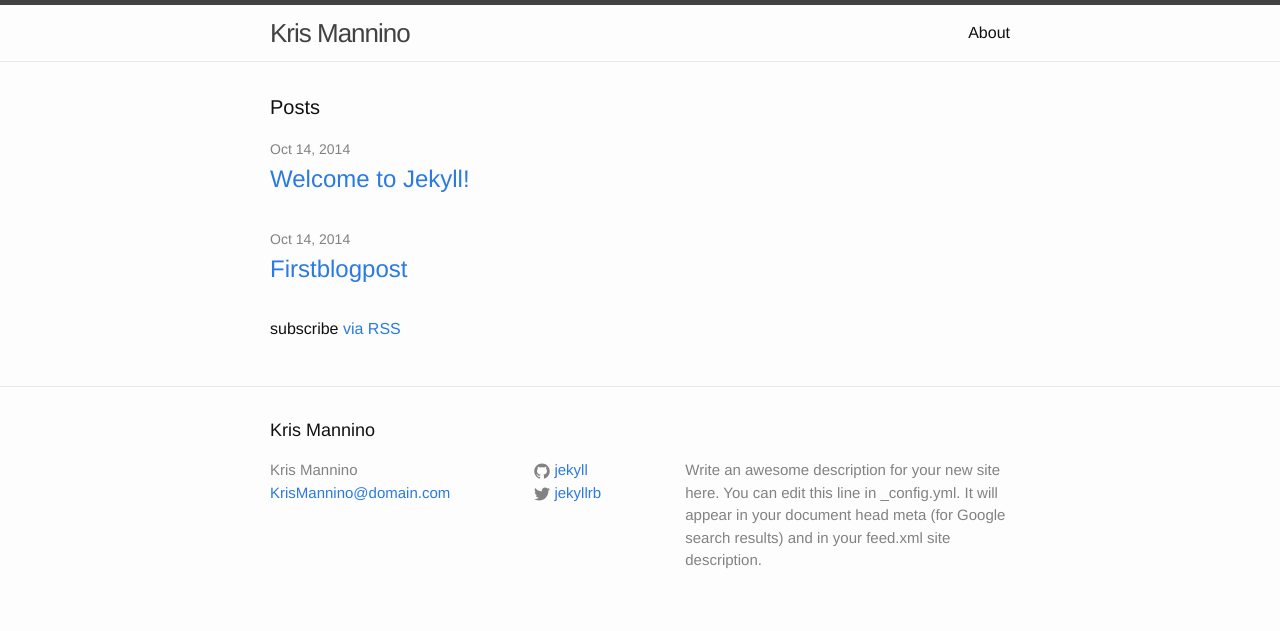
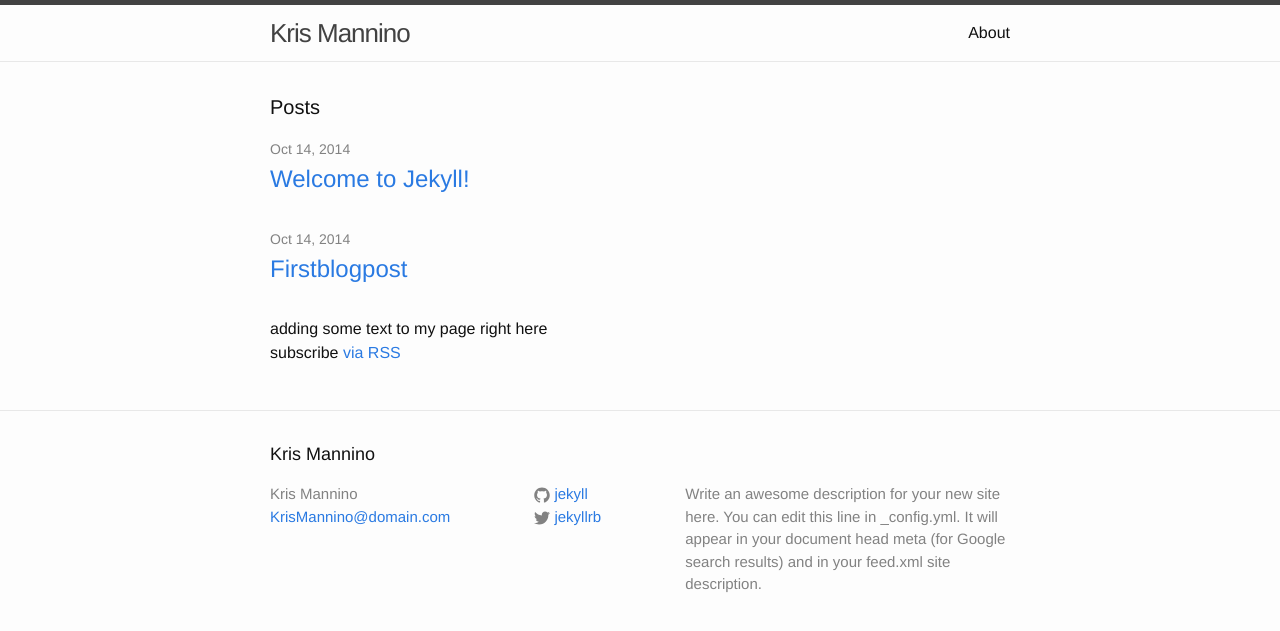
Before and after one commit to KrisMannino/NSS-Jekyll-Portfolio, a Jekyll site: the page built from index.html, in a window 1280 px wide. Shown: the top 631 px of the page. Built offline with Jekyll 4.4.1, drawn with Linux system fonts in a browser that asks for light colours.

Commit message:
added some text to my page

```diff
--- a/index.html
+++ b/index.html
@@ -17,7 +17,7 @@ layout: default
       </li>
     {% endfor %}
   </ul>
-
+<body>adding some text to my page right here</body>
   <p class="rss-subscribe">subscribe <a href="{{ "/feed.xml" | prepend: site.baseurl }}">via RSS</a></p>
 
 </div>
```
